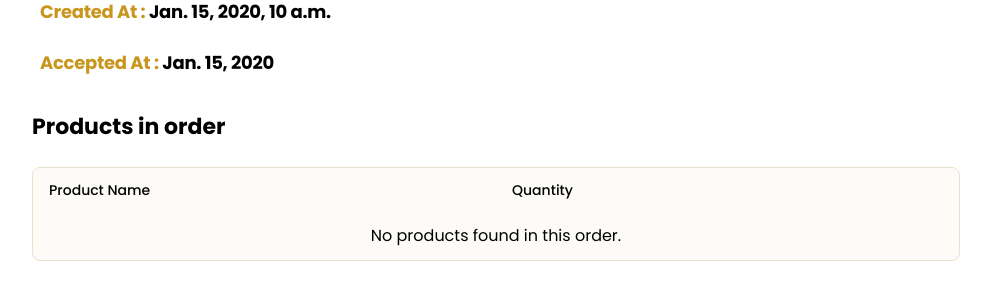
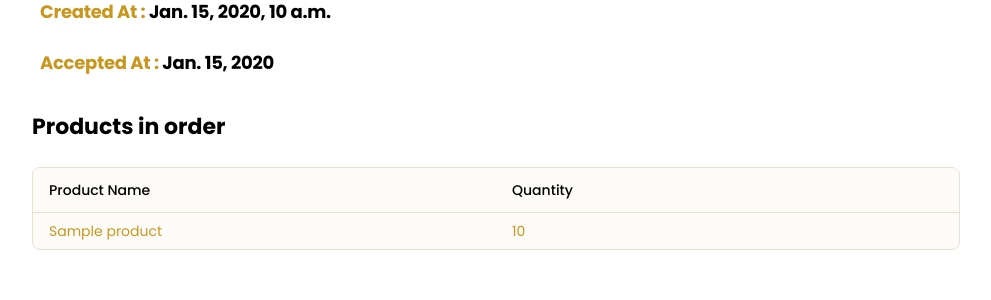
Before and after one commit to rehambakri/rackflow, a Django app: page /consumer/orderDetails/1/ in a window 1280 px wide. Shown: the part 292-592 px from the top of the page, without its empty margins (144-1135 px from the left). Run offline with Django 5.2, Linux system fonts and the light colour scheme; tables that the repository leaves empty hold one stand-in row (values such as "Sample post"); some libraries are stand-ins or nearby versions.

Commit message:
fix order_product related name to order_products

```diff
--- a/rackflow/consumer/templates/orderDetails.html
+++ b/rackflow/consumer/templates/orderDetails.html
@@ -52,7 +52,7 @@
             </tr>
           </thead>
           <tbody>
-            {% for item in order.order_product.all %}
+            {% for item in order.order_products.all %}
             <tr class="border-t border-t-[#e9e1ce]">
               <td class="px-4 py-2 text-sm text-[var(--primary-dark)]">{{ item.product.name }}</td>
               <td class="px-4 py-2 text-sm text-[var(--primary-dark)]">{{ item.quantity }}</td>
```
